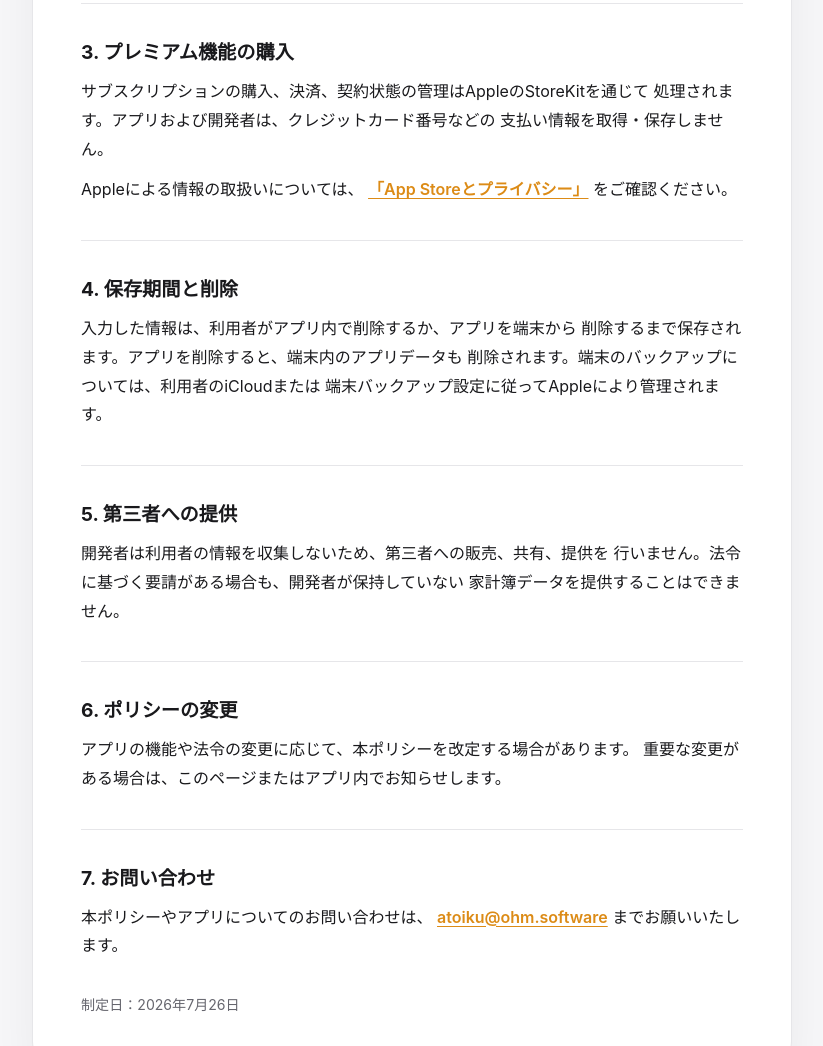
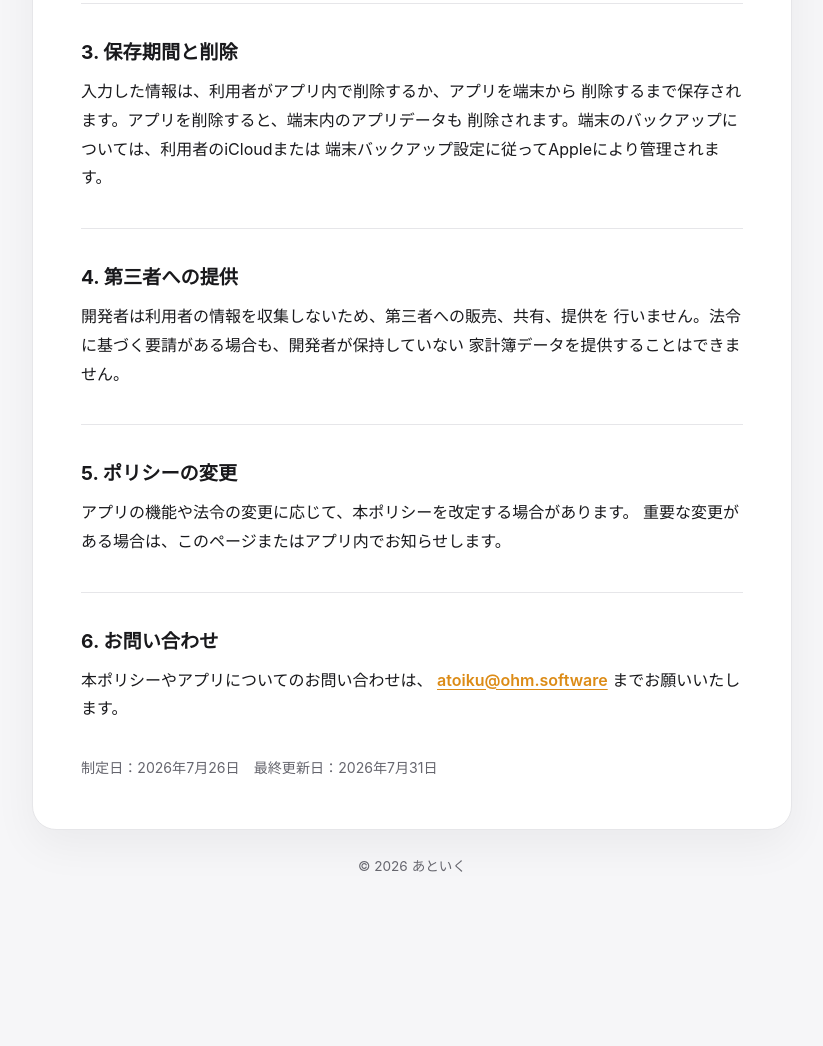
Before and after one commit to mini-guptachan/atoiku-support, a plain HTML site: page index.html in a window 1280 px wide. Shown: the part 884-1930 px from the top of the page, without its empty margins (228-1051 px from the left). After the commit the page ends 1834 px from the top, so only its background shows below. Drawn offline with Linux system fonts and the light colour scheme.

Commit message:
Remove obsolete subscription privacy text

```diff
--- a/index.html
+++ b/index.html
@@ -190,22 +190,7 @@
       </section>
 
       <section>
-        <h2>3. プレミアム機能の購入</h2>
-        <p>
-          サブスクリプションの購入、決済、契約状態の管理はAppleのStoreKitを通じて
-          処理されます。アプリおよび開発者は、クレジットカード番号などの
-          支払い情報を取得・保存しません。
-        </p>
-        <p>
-          Appleによる情報の取扱いについては、
-          <a href="https://www.apple.com/jp/legal/privacy/data/ja/app-store/"
-             rel="noopener noreferrer">「App Storeとプライバシー」</a>
-          をご確認ください。
-        </p>
-      </section>
-
-      <section>
-        <h2>4. 保存期間と削除</h2>
+        <h2>3. 保存期間と削除</h2>
         <p>
           入力した情報は、利用者がアプリ内で削除するか、アプリを端末から
           削除するまで保存されます。アプリを削除すると、端末内のアプリデータも
@@ -215,7 +200,7 @@
       </section>
 
       <section>
-        <h2>5. 第三者への提供</h2>
+        <h2>4. 第三者への提供</h2>
         <p>
           開発者は利用者の情報を収集しないため、第三者への販売、共有、提供を
           行いません。法令に基づく要請がある場合も、開発者が保持していない
@@ -224,7 +209,7 @@
       </section>
 
       <section>
-        <h2>6. ポリシーの変更</h2>
+        <h2>5. ポリシーの変更</h2>
         <p>
           アプリの機能や法令の変更に応じて、本ポリシーを改定する場合があります。
           重要な変更がある場合は、このページまたはアプリ内でお知らせします。
@@ -232,7 +217,7 @@
       </section>
 
       <section>
-        <h2>7. お問い合わせ</h2>
+        <h2>6. お問い合わせ</h2>
         <p>
           本ポリシーやアプリについてのお問い合わせは、
           <a href="mailto:atoiku@ohm.software">atoiku@ohm.software</a>
@@ -240,7 +225,7 @@
         </p>
       </section>
 
-      <p class="date">制定日：2026年7月26日</p>
+      <p class="date">制定日：2026年7月26日　最終更新日：2026年7月31日</p>
     </article>
 
     <footer>© 2026 あといく</footer>
```
